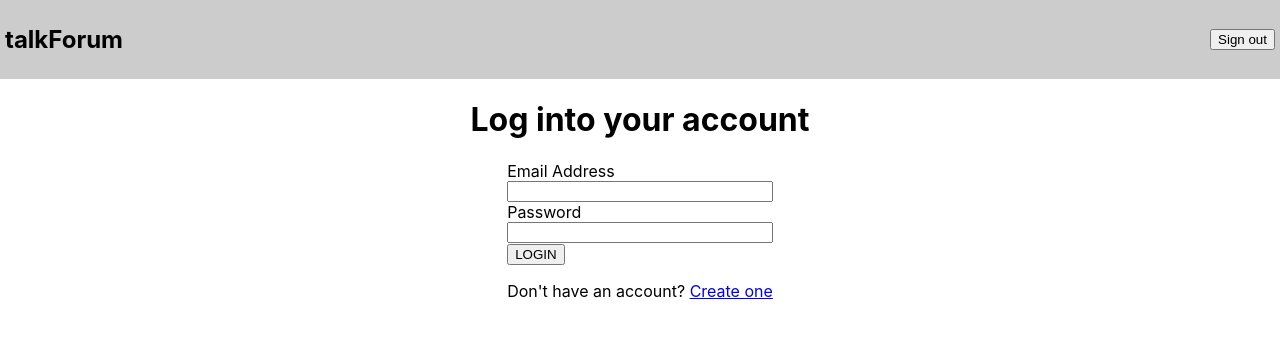
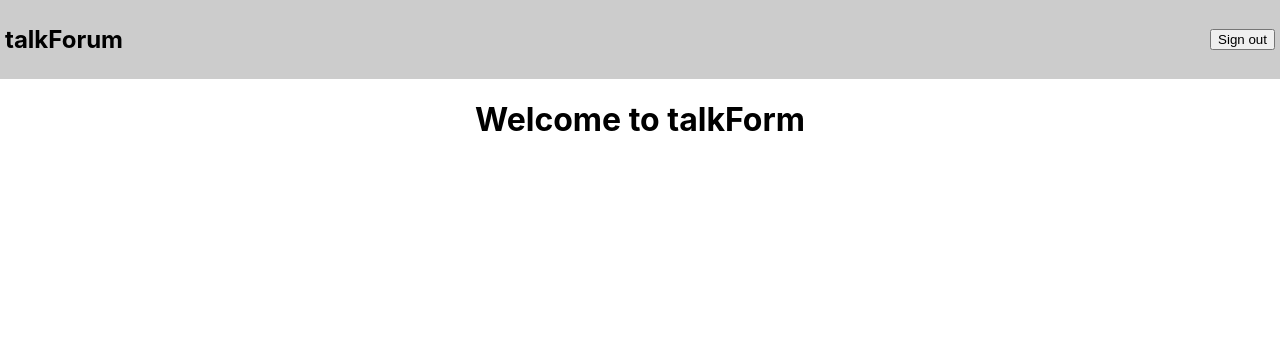
Before and after one commit to innocdavid/forum-gui, a React (Create React App) app: page / in a window 1280 px wide. Shown: the top 338 px of the page. Built offline with nearby package versions, Linux system fonts and the light colour scheme.

Commit message:
Update: Refine App component

```diff
--- a/src/App.js
+++ b/src/App.js
@@ -4,6 +4,7 @@
 import Login from './components/login';
 import Home from './components/home';
 import Replies from './components/replies';
+import LandingPage from './components/landingPage';
 
 import './App.css';
 import Header from './components/header';
@@ -19,7 +20,8 @@
         </header>
         <main>
           <Routes>
-            <Route path="/" element={ <Login /> } />
+            <Route path="/" element={ <LandingPage /> } />
+            <Route path="/login" element={ <Login /> } />
             <Route path="/register" element={ <Register /> } />
             <Route path="/dashboard" element={ <Home /> } />
             <Route path="/:id/replies" element={ <Replies /> } />
```
